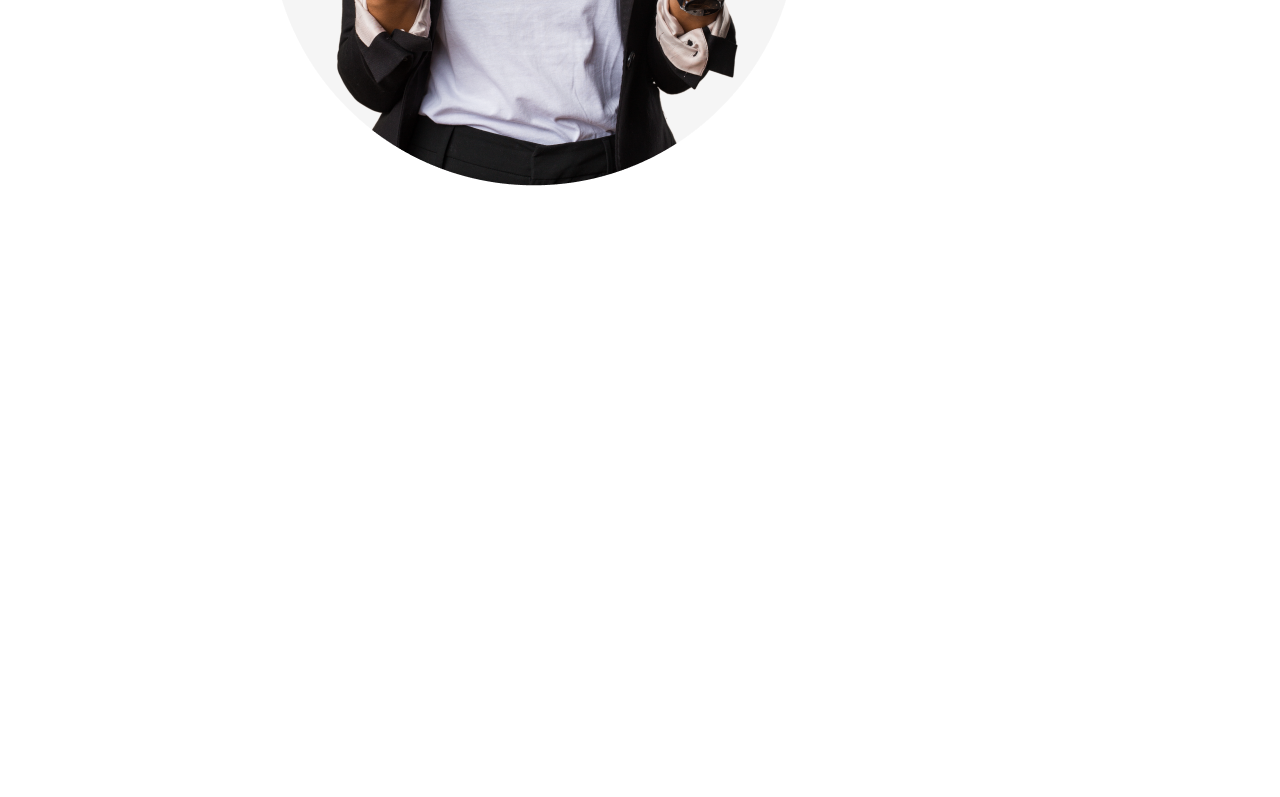
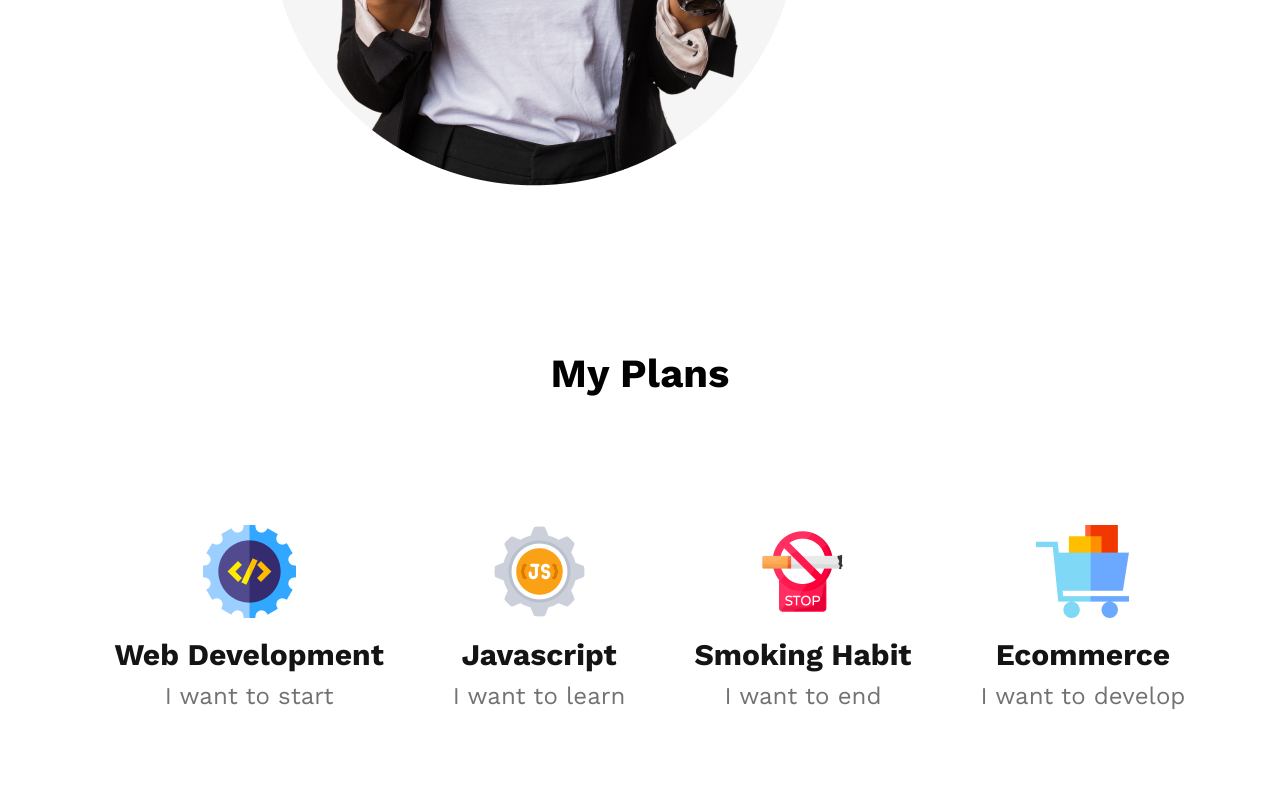
Before and after one commit to Raisarichi/new-portfolio, a plain HTML site: page index.html in a window 1280 px wide. Shown: the part 1648-2445 px from the top of the page. Before the commit the page ends 1998 px from the top, so only its background shows below. Drawn offline with nearby package versions, Linux system fonts and the light colour scheme.

Commit message:
my plan section added

```diff
--- a/index.html
+++ b/index.html
@@ -27,7 +27,7 @@
         <!-- Achievements section -->
         <section class="achievements">
             <div class="achievement-container">
-               <div class="acheivemnt-image">
+               <div class="acheivement-image">
                 <img src="/images/person.png" alt="This is a person">
                </div>
                <div class="achievement-description">
@@ -42,6 +42,32 @@
             </div>
 
         </section>
+        <!-- my plans section -->
+        <section class="my-plans">
+            <h3 class="section-header">My Plans</h3>
+            <div class="my-plan-container">
+                <div class="plan">
+                    <img src="/images/icons/web.png" alt="Web">
+                    <p class="plan-tittle">Web Development</p>
+                    <p class="plan-description">I want to start</p>
+                </div>
+                <div class="plan">
+                    <img src="/images/icons/js.png" alt="Js">
+                    <p class="plan-tittle">Javascript</p>
+                    <p class="plan-description">I want to learn</p>
+                </div>
+                <div class="plan">
+                    <img src="/images/icons/smoke.png" alt="Cigar">
+                    <p class="plan-tittle">Smoking Habit</p>
+                    <p class="plan-description">I want to end</p>
+                </div>
+                <div class="plan">
+                    <img src="/images/icons/ecom.png" alt="ecom">
+                    <p class="plan-tittle">Ecommerce</p>
+                    <p class="plan-description">I want to develop</p>
+                </div>
+            </div>
+        </section>
 
     </main>
     <footer>
--- a/styles/portfolio.css
+++ b/styles/portfolio.css
@@ -66,3 +66,39 @@
 .tick{
     color:#16D887;
 }
+
+/* styles for my plans section */
+
+.my-plan-container{
+    display: flex;
+    justify-content: space-around;
+    width: 1140px;
+    height: 200px;
+    padding: 80px;
+    text-align: center;
+}
+.section-header{
+    font-weight: 700;
+    font-size: 40px;
+    text-align: center;
+    margin-bottom: 40px;
+}
+.plan img{
+    margin-bottom: 15px;
+
+}
+
+.plan-tittle{
+    font-weight: 700;
+    font-size: 30px;
+    color: #151414;
+    margin-bottom: 10px;
+
+}
+.plan-description{
+    font-weight: 500;
+    font-size: 24px;
+    color: #737272;
+
+
+}
```
